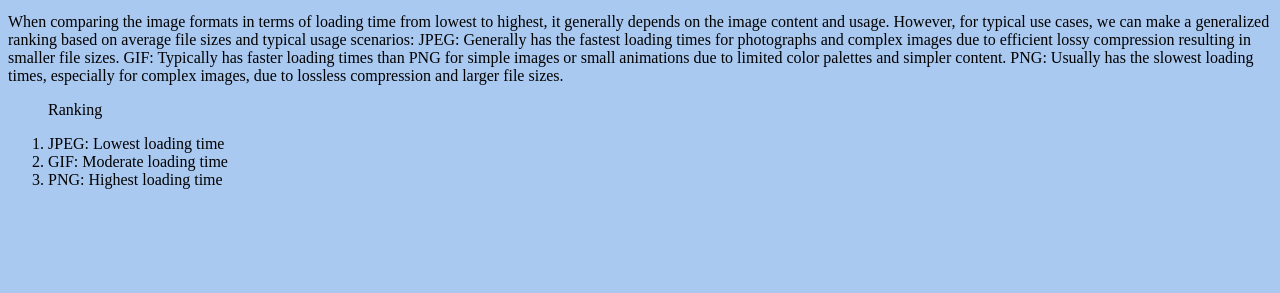
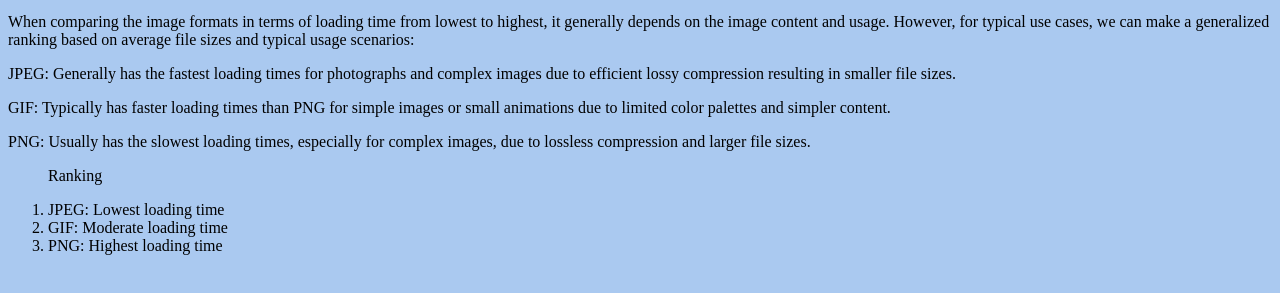
Before and after one commit to MulukenHa/Assignment_2, a plain HTML site: page index.html in a window 1280 px wide. Shown: the part 449-742 px from the top of the page. Drawn offline with Linux system fonts and the light colour scheme.

Commit message:
Update index.html

```diff
--- a/index.html
+++ b/index.html
@@ -30,9 +30,9 @@
 
     <p>When comparing the image formats in terms of loading time from lowest to highest, it generally depends on the image content and usage. However, for typical use cases, we can make a generalized ranking based on average file sizes and typical usage scenarios:
 
-        JPEG: Generally has the fastest loading times for photographs and complex images due to efficient lossy compression resulting in smaller file sizes.
-        GIF: Typically has faster loading times than PNG for simple images or small animations due to limited color palettes and simpler content.
-        PNG: Usually has the slowest loading times, especially for complex images, due to lossless compression and larger file sizes.
+        <p>JPEG: Generally has the fastest loading times for photographs and complex images due to efficient lossy compression resulting in smaller file sizes.</p>
+        <p>GIF: Typically has faster loading times than PNG for simple images or small animations due to limited color palettes and simpler content.</p>
+        <p>PNG: Usually has the slowest loading times, especially for complex images, due to lossless compression and larger file sizes.</p>
         <ol>
             <p>Ranking</p>
             <li> JPEG: Lowest loading time</li>
```
